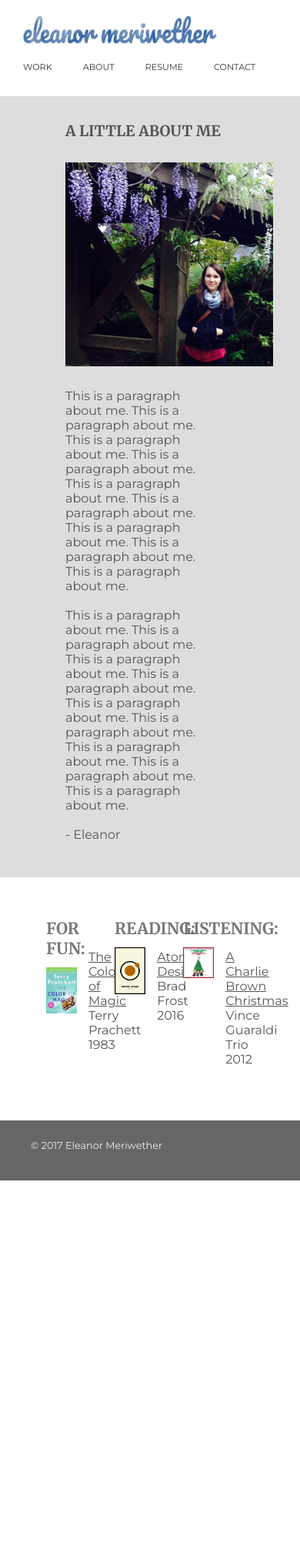
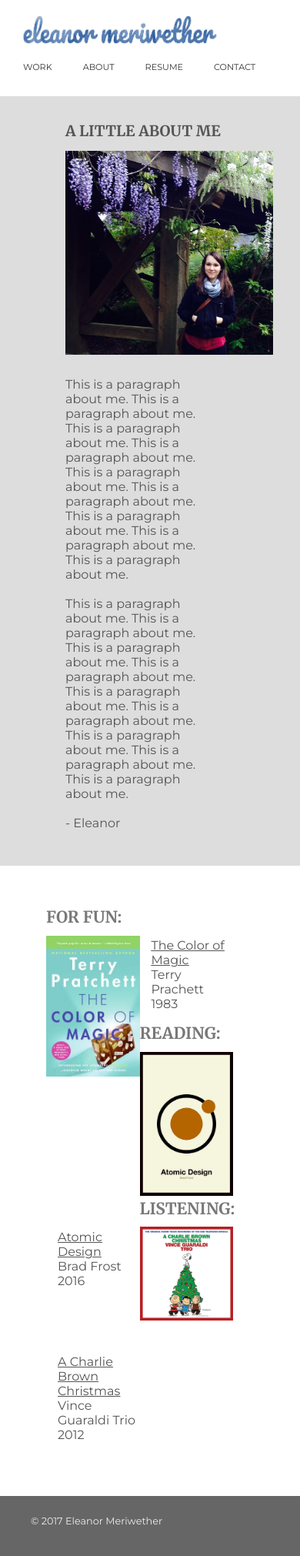
Before and after one commit to emeriwether/emeriwether.github.io, a Jekyll site: the page built from about.html, in a window 390 px wide. Shown: the whole page at 77% size. Built offline with Jekyll 4.4.1, drawn with Linux system fonts in a browser that asks for light colours; nearby versions of some CDN libraries; before the commit the page ends 1534 px from its top, so only the background shows below that.

Commit message:
move aside on about me to stacked for 842 media query

```diff
--- a/css/styles.css
+++ b/css/styles.css
@@ -169,6 +169,9 @@
     section.main article div:nth-child(1) { width: 100%; }
     section.main article div:nth-child(2) { width: 100%; }
     section.main article div p { padding-right: 80px; padding-top: 0; }
+    section.main article div h2 { padding-bottom: 5px; }
+    section.aside aside { width: 100%; float: none; }
+
 }
 
 /* Phones (works for 347-475 width) */
```
